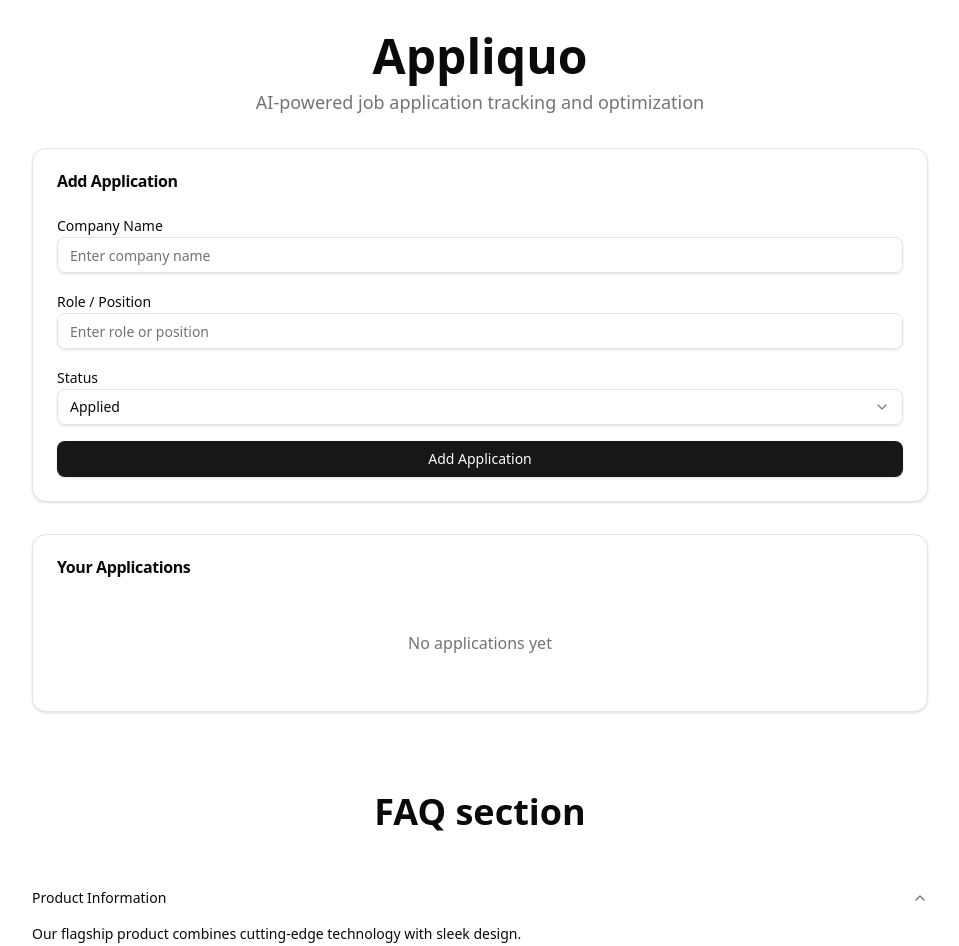
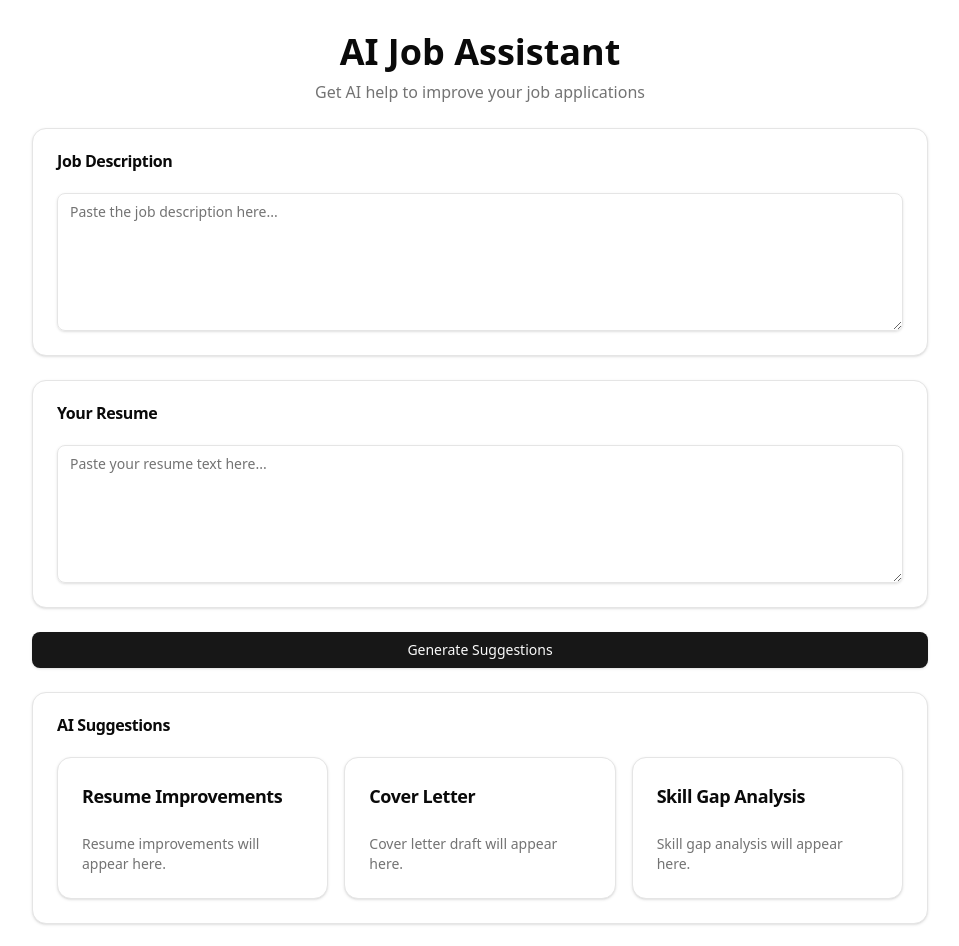
Before and after one commit to devansh-jagtap/Appliquo, a React (Vite) app: page /assistant in a window 1280 px wide. Shown: the top 946 px of the page, without its empty margins (160-1119 px from the left). Built offline with nearby package versions, Linux system fonts and the light colour scheme.

Commit message:
this is for the assistant page of the site and adding the intial ai features

```diff
--- a/package.json
+++ b/package.json
@@ -21,6 +21,7 @@
     "react": "^19.2.0",
     "react-dom": "^19.2.0",
     "react-hook-form": "^7.69.0",
+    "react-router-dom": "^7.11.0",
     "tailwind-merge": "^3.4.0",
     "zod": "^4.3.4"
   },
--- a/src/App.jsx
+++ b/src/App.jsx
@@ -1,8 +1,8 @@
 import "./App.css";
 import { useState, useEffect, useRef } from "react";
-import ApplicationForm from "./components/applicationForm";
-import ApplicationList from "./components/applicationList";
-import { Faq } from "./components/faq";
+import { BrowserRouter, Routes, Route } from "react-router-dom";
+import Dashboard from "./pages/Dashboard";
+import Assistant from "./pages/Assistant";
 
 function App() {
   const [applications, setApplications] = useState([]);
@@ -41,30 +41,46 @@ function App() {
   };
 
   return (
-    <section className="min-h-screen bg-background py-8 px-4">
-      <div className="max-w-4xl mx-auto space-y-8">
-        {/* Header */}
-        <header className="text-center">
-          <h1 className="text-5xl font-extrabold text-foreground">Appliquo</h1>
-          <p className="text-muted-foreground text-lg mt-2">
-            AI-powered job application tracking and optimization
-          </p>
-        </header>
+    // <section className="min-h-screen bg-background py-8 px-4">
+    //   <div className="max-w-4xl mx-auto space-y-8">
+    //     {/* Header */}
+    //     <header className="text-center">
+    //       <h1 className="text-5xl font-extrabold text-foreground">Appliquo</h1>
+    //       <p className="text-muted-foreground text-lg mt-2">
+    //         AI-powered job application tracking and optimization
+    //       </p>
+    //     </header>
 
-        {/* Add Application Form */}
-        <ApplicationForm onAddApplication={handleAddApplication} />
+    //     {/* Add Application Form */}
+    //     <ApplicationForm onAddApplication={handleAddApplication} />
 
-        {/* Applications List */}
-        <ApplicationList
-          applications={applications}
-          onUpdateStatus={handleUpdateStatus}
-          onDeleteApplication={handleDeleteApplication}
+    //     {/* Applications List */}
+    //     <ApplicationList
+    //       applications={applications}
+    //       onUpdateStatus={handleUpdateStatus}
+    //       onDeleteApplication={handleDeleteApplication}
+    //     />
+    //   </div>
+    //   <div>
+    //     <Faq />
+    //   </div>
+    // </section>
+    <BrowserRouter>
+      <Routes>
+        <Route
+          path="/"
+          element={
+            <Dashboard
+              applications={applications}
+              handleAddApplication={handleAddApplication}
+              handleUpdateStatus={handleUpdateStatus}
+              handleDeleteApplication={handleDeleteApplication}
+            />
+          }
         />
-      </div>
-      <div>
-        <Faq />
-      </div>
-    </section>
+        <Route path="/assistant" element={<Assistant />} />
+      </Routes>
+    </BrowserRouter>
   );
 }
 
--- /dev/null
+++ b/src/components/ui/textarea.jsx
@@ -0,0 +1,18 @@
+import * as React from "react"
+
+import { cn } from "@/lib/utils"
+
+const Textarea = React.forwardRef(({ className, ...props }, ref) => {
+  return (
+    <textarea
+      className={cn(
+        "flex min-h-[60px] w-full rounded-md border border-input bg-transparent px-3 py-2 text-base shadow-sm placeholder:text-muted-foreground focus-visible:outline-none focus-visible:ring-1 focus-visible:ring-ring disabled:cursor-not-allowed disabled:opacity-50 md:text-sm",
+        className
+      )}
+      ref={ref}
+      {...props} />
+  );
+})
+Textarea.displayName = "Textarea"
+
+export { Textarea }
--- /dev/null
+++ b/src/pages/Assistant.jsx
@@ -0,0 +1,192 @@
+import { Card, CardContent, CardHeader, CardTitle } from "@/components/ui/card";
+import { Textarea } from "@/components/ui/textarea";
+import { Button } from "@/components/ui/button";
+import { useState } from "react";
+
+const Assistant = () => {
+  const [jobDescription, setJobDescription] = useState("");
+  const [resumeText, setResumeText] = useState("");
+  const [isLoading, setIsLoading] = useState(false);
+  const [result, setResult] = useState(null);
+  const handleGenerator = async () => {
+    if (!jobDescription || !resumeText) {
+      alert("Please provide both job description and resume.");
+      return;
+    }
+
+    setIsLoading(true);
+    setResult(null);
+
+    try {
+      const response = await fetch(
+        "https://api.openai.com/v1/chat/completions",
+        {
+          method: "POST",
+          headers: {
+            "Content-Type": "application/json",
+            Authorization: `Bearer ${import.meta.env.VITE_OPENAI_API_KEY}`,
+          },
+          body: JSON.stringify({
+            model: "gpt-4o-mini",
+            messages: [
+              {
+                role: "user",
+                content: generatePrompt(jobDescription, resumeText),
+              },
+            ],
+            temperature: 0.7,
+          }),
+        }
+      );
+
+      const data = await response.json();
+      const aiText = data.choices[0].message.content;
+      const parsed = JSON.parse(aiText);
+
+      setResult(parsed);
+    } catch (error) {
+      console.error(error);
+      alert("Failed to generate AI response.");
+    } finally {
+      setIsLoading(false);
+    }
+  };
+
+  const generatePrompt = (jobDescription, resumeText) => {
+    return `
+You are a professional career coach.
+
+Job Description:
+${jobDescription}
+
+Resume:
+${resumeText}
+
+Tasks:
+1. Suggest resume improvements (bullet points).
+2. Write a short tailored cover letter.
+3. Identify missing or weak skills.
+
+Return the response in this JSON format:
+{
+  "resume": "...",
+  "coverLetter": "...",
+  "skills": "..."
+}
+`;
+  };
+
+  return (
+    <div className="min-h-screen bg-background py-8 px-4">
+      <div className="max-w-4xl mx-auto space-y-6">
+        <header className="text-center">
+          <h1 className="text-4xl font-bold">AI Job Assistant</h1>
+          <p className="text-muted-foreground mt-2">
+            Get AI help to improve your job applications
+          </p>
+        </header>
+
+        <Card>
+          <CardHeader>
+            <CardTitle>Job Description</CardTitle>
+          </CardHeader>
+          <CardContent>
+            <Textarea
+              placeholder="Paste the job description here..."
+              value={jobDescription}
+              rows={6}
+              onChange={(e) => setJobDescription(e.target.value)}
+            />
+          </CardContent>
+        </Card>
+
+        <Card>
+          <CardHeader>
+            <CardTitle>Your Resume</CardTitle>
+          </CardHeader>
+          <CardContent>
+            <Textarea
+              placeholder="Paste your resume text here..."
+              value={resumeText}
+              onChange={(e) => setResumeText(e.target.value)}
+              rows={6}
+            />
+          </CardContent>
+        </Card>
+
+        <Button
+          className="w-full"
+          onClick={handleGenerator}
+          disabled={isLoading}
+        >
+          {isLoading ? "Generating..." : "Generate Suggestions"}
+        </Button>
+        <Card>
+          <CardHeader>
+            <CardTitle>AI Suggestions</CardTitle>
+          </CardHeader>
+
+          <CardContent>
+            <div className="grid grid-cols-1 md:grid-cols-3 gap-4">
+              {/* Resume Improvements */}
+              <Card>
+                <CardHeader>
+                  <CardTitle className="text-lg">Resume Improvements</CardTitle>
+                </CardHeader>
+                <CardContent>
+                  {!result ? (
+                    <p className="text-sm text-muted-foreground">
+                      Resume improvements will appear here.
+                    </p>
+                  ) : (
+                    <p className="text-sm text-muted-foreground">
+                      {result.resume}
+                    </p>
+                  )}
+                </CardContent>
+              </Card>
+
+              {/* Cover Letter */}
+              <Card>
+                <CardHeader>
+                  <CardTitle className="text-lg">Cover Letter</CardTitle>
+                </CardHeader>
+                <CardContent>
+                  {!result ? (
+                    <p className="text-sm text-muted-foreground">
+                      Cover letter draft will appear here.
+                    </p>
+                  ) : (
+                    <p className="text-sm text-muted-foreground">
+                      {result.coverLetter}
+                    </p>
+                  )}
+                </CardContent>
+              </Card>
+
+              {/* Skill Gap Analysis */}
+              <Card>
+                <CardHeader>
+                  <CardTitle className="text-lg">Skill Gap Analysis</CardTitle>
+                </CardHeader>
+                <CardContent>
+                  {!result ? (
+                    <p className="text-sm text-muted-foreground">
+                      Skill gap analysis will appear here.
+                    </p>
+                  ) : (
+                    <p className="text-sm text-muted-foreground">
+                      {result.skills}
+                    </p>
+                  )}
+                </CardContent>
+              </Card>
+            </div>
+          </CardContent>
+        </Card>
+      </div>
+    </div>
+  );
+};
+
+export default Assistant;
--- /dev/null
+++ b/src/pages/Dashboard.jsx
@@ -0,0 +1,40 @@
+import React from "react";
+import ApplicationForm from "@/components/applicationForm";
+import ApplicationList from "@/components/applicationList";
+import { Faq } from "../components/faq";
+
+const Dashboard = ({
+  applications,
+  handleAddApplication,
+  handleUpdateStatus,
+  handleDeleteApplication,
+}) => {
+  return (
+    <section className="min-h-screen bg-background py-8 px-4">
+      <div className="max-w-4xl mx-auto space-y-8">
+        {/* Header */}
+        <header className="text-center">
+          <h1 className="text-5xl font-extrabold text-foreground">Appliquo</h1>
+          <p className="text-muted-foreground text-lg mt-2">
+            AI-powered job application tracking and optimization
+          </p>
+        </header>
+
+        {/* Add Application Form */}
+        <ApplicationForm onAddApplication={handleAddApplication} />
+
+        {/* Applications List */}
+        <ApplicationList
+          applications={applications}
+          onUpdateStatus={handleUpdateStatus}
+          onDeleteApplication={handleDeleteApplication}
+        />
+      </div>
+      <div>
+        <Faq />
+      </div>
+    </section>
+  );
+};
+
+export default Dashboard;
```
Also changed, not shown: 2 other files (tests, documents, lock files or other folders).
